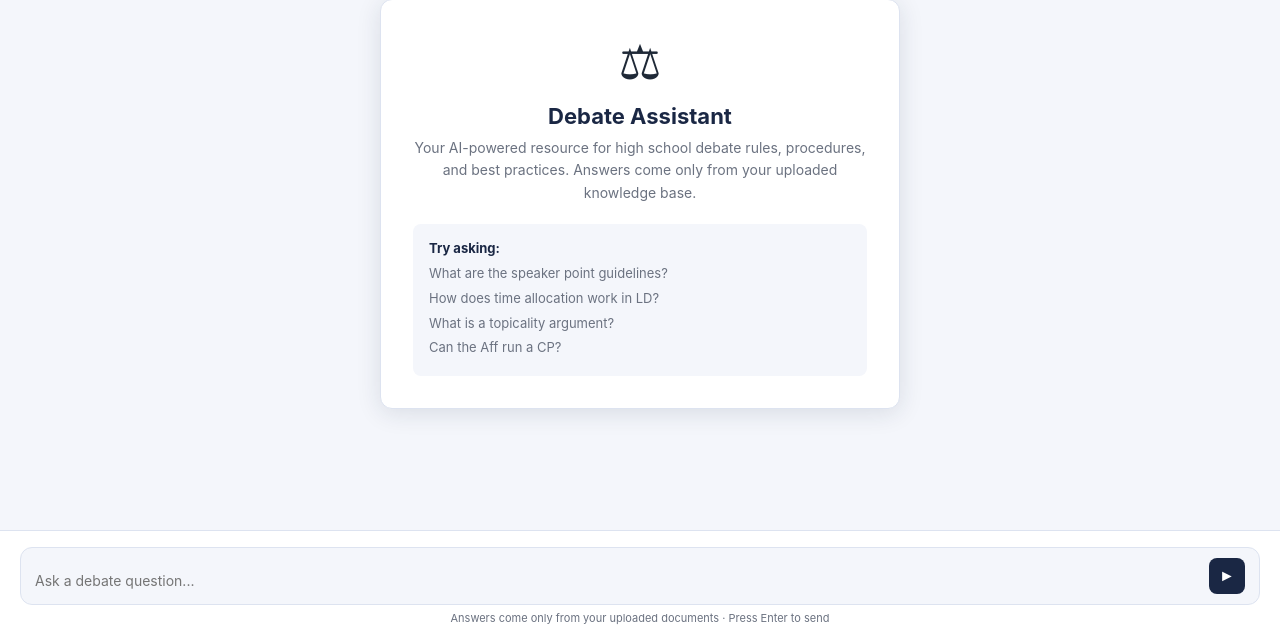
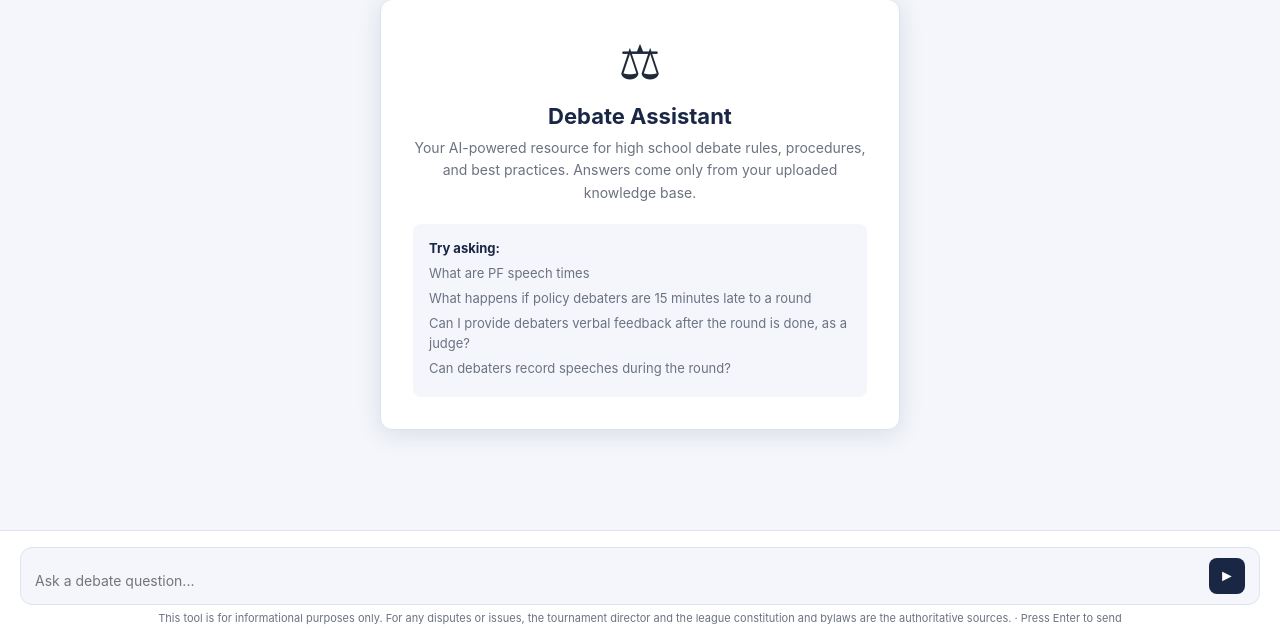
Before and after one commit to mbiddick/WASDL, a Flask app: page / in a window 1280 px wide. Shown: the part 159-800 px from the top of the page. Run offline with Flask 3, Linux system fonts and the light colour scheme.

Commit message:
Update tips and input hint in index.html

```diff
--- a/templates/index.html
+++ b/templates/index.html
@@ -175,10 +175,10 @@ input[type="password"]:focus { border-color: var(--navy2); }
         <p>Your AI-powered resource for high school debate rules, procedures, and best practices. Answers come only from your uploaded knowledge base.</p>
         <div class="tips">
           <p><span class="tip-label">Try asking:</span></p>
-          <p>What are the speaker point guidelines?</p>
-          <p>How does time allocation work in LD?</p>
-          <p>What is a topicality argument?</p>
-          <p>Can the Aff run a CP?</p>
+          <p>What are PF speech times</p>
+          <p>What happens if policy debaters are 15 minutes late to a round</p>
+          <p>Can I provide debaters verbal feedback after the round is done, as a judge?</p>
+          <p>Can debaters record speeches during the round?</p>
         </div>
       </div>
     </div>
@@ -188,7 +188,7 @@ input[type="password"]:focus { border-color: var(--navy2); }
         <textarea id="user-input" rows="1" placeholder="Ask a debate question..."></textarea>
         <button class="send-btn" id="send-btn" onclick="sendMessage()">&#9658;</button>
       </div>
-      <div class="input-hint">Answers come only from your uploaded documents &middot; Press Enter to send</div>
+      <div class="input-hint">This tool is for informational purposes only. For any disputes or issues, the tournament director and the league constitution and bylaws are the authoritative sources. &middot; Press Enter to send</div>
     </div>
   </section>
 
```
